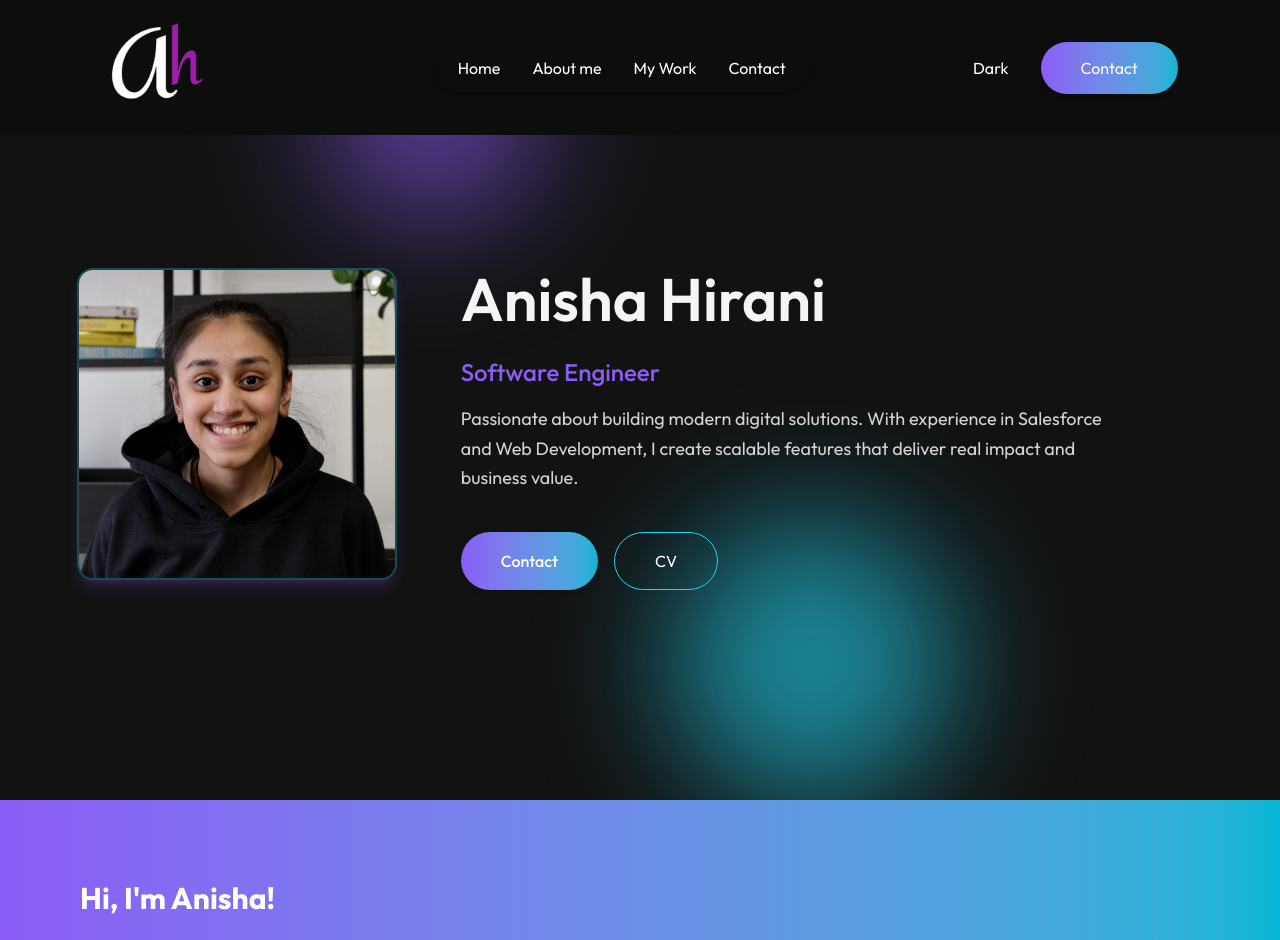
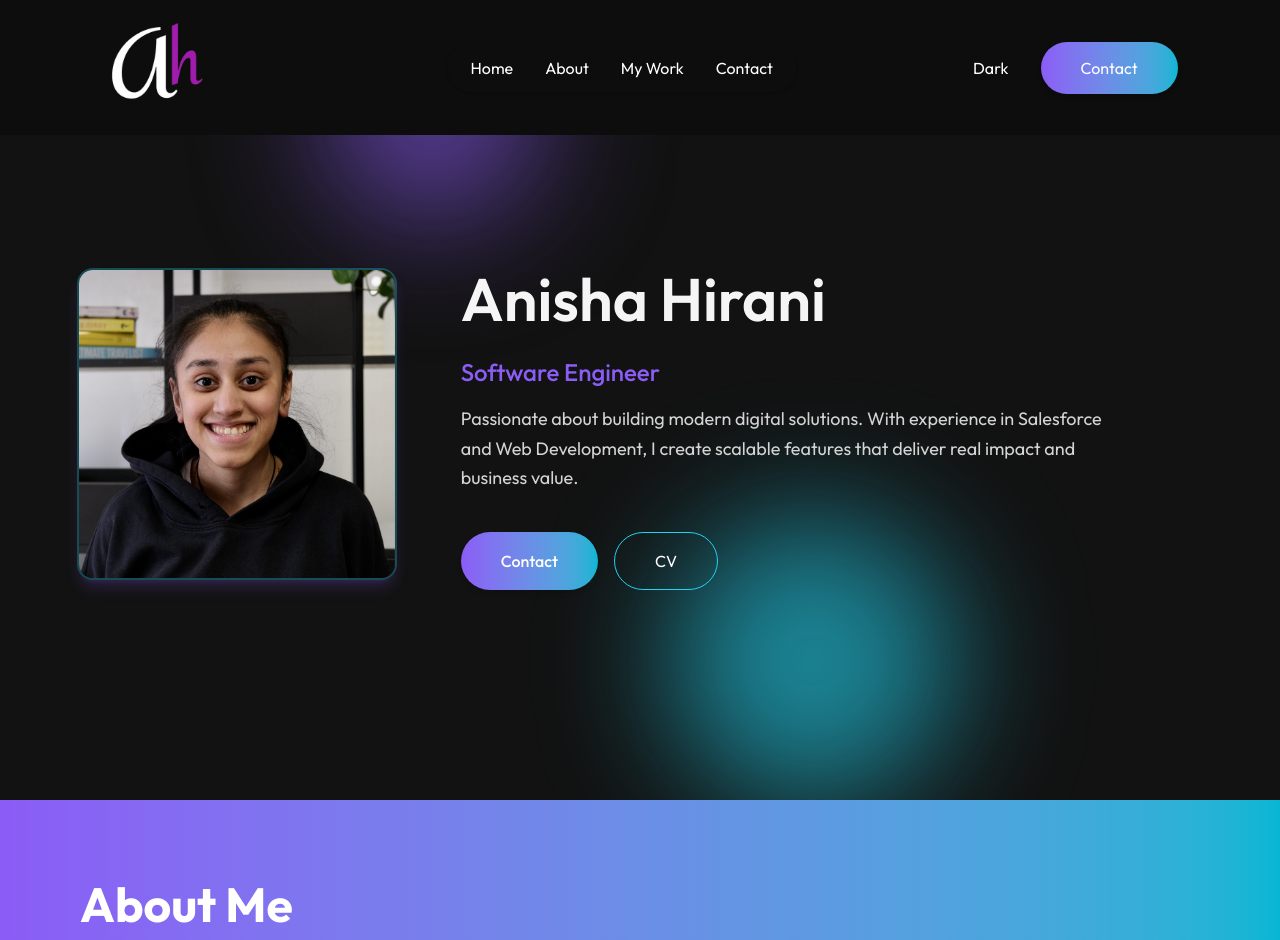
Before and after one commit to anisha-11/anisha-portfolio, a Next.js app: page / in a window 1280 px wide. Shown: the top 940 px of the page. Built offline with nearby package versions, Linux system fonts and the light colour scheme; a web font is replaced by a local one.

Commit message:
added title and amended navbar

```diff
--- a/app/components/About.jsx
+++ b/app/components/About.jsx
@@ -104,16 +104,12 @@ const volunteering = [
     <section className=" bg-gradient-to-r from-[#8B5CF6] to-[#06B6D4] text-white py-20 px-6 md:px-20">
       <div id='about' className="max-w-7xl mx-auto flex flex-col md:flex-row gap-12">
 
-        {/* Left: Profile Image */}
-        {/* <div className="flex-shrink-0 w-64 md:w-80 mx-auto md:mx-0">
-          <Image src={assets.profile_picture} alt="" width={320} height={320} className="rounded-2xl border-2 border-[#22D3EE]/30 shadow-lg shadow-[#8B5CF6]/20"/>
-        </div> */}
-
         {/* Right: Content */}
         <div className="flex-1 space-y-8">
 
           {/* Intro */}
           <div>
+            <h1 className='text-5xl font-bold mb-10'>About Me</h1>
             <h2 className="text-3xl font-bold mb-4">Hi, I'm Anisha!</h2>
             <p>My tech journey began at Makers Academy, where I discovered my passion for web development. I started as a Junior Web Developer, designing solutions tailored to clients’ needs and optimising websites for SEO. Driven by curiousity and a desire to grow,
             I transitioned into Salesforce, becoming a Certified Developer. Today, I collaborate with a dynamic team of building features that create real impact and drive meaningful business results.
--- a/app/components/Navbar.jsx
+++ b/app/components/Navbar.jsx
@@ -34,7 +34,7 @@ const Navbar = () => {
 
         <ul className={`hidden md:flex items-center gap-6 lg:gap-8 rounded-full px-6 py-2 ${isScroll ? "text-white" : "bg-[#0D0D0D] text-white shadow-sm bg-opacity-50"}`}>
           <li className='hover:text-[#22D3EE]'><a href="#top">Home</a></li>
-          <li className='hover:text-[#22D3EE]'><a href="#about">About me</a></li>
+          <li className='hover:text-[#22D3EE]'><a href="#about">About</a></li>
           {/* <li className='hover:text-[#22D3EE]'><a href="#services">Services</a></li> */}
           <li className='hover:text-[#22D3EE]'><a href="#work">My Work</a></li>
           <li className='hover:text-[#22D3EE]'><a href="#contact">Contact</a></li>
@@ -53,7 +53,7 @@ const Navbar = () => {
         <ul ref={sideMenuRef} className='flex md:hidden flex-col gap-4 py-20 px-10 fixed -right-0 top-0 bottom-0 w-64 z-50 h-screen bg-[#121212] text-white transition duration-500 tranform translate-x-[16rem]'>
           <div className='absolute right-6 top-6 cursor-pointer hover:text-[#22D3EE]' onClick={closeMenu}>Close</div>
           <li><a onClick={closeMenu} href="#top" className='hover:text-[#22D3EE]'>Home</a></li>
-          <li><a onClick={closeMenu} href="#about" className='hover:text-[#22D3EE]'>About me</a></li>
+          <li><a onClick={closeMenu} href="#about" className='hover:text-[#22D3EE]'>About</a></li>
           <li><a onClick={closeMenu} href="#services" className='hover:text-[#22D3EE]'>Services</a></li>
           <li><a onClick={closeMenu} href="#work" className='hover:text-[#22D3EE]'>My Work</a></li>
           <li><a onClick={closeMenu} href="#contact" className='hover:text-[#22D3EE]'>Contact</a></li>
```
